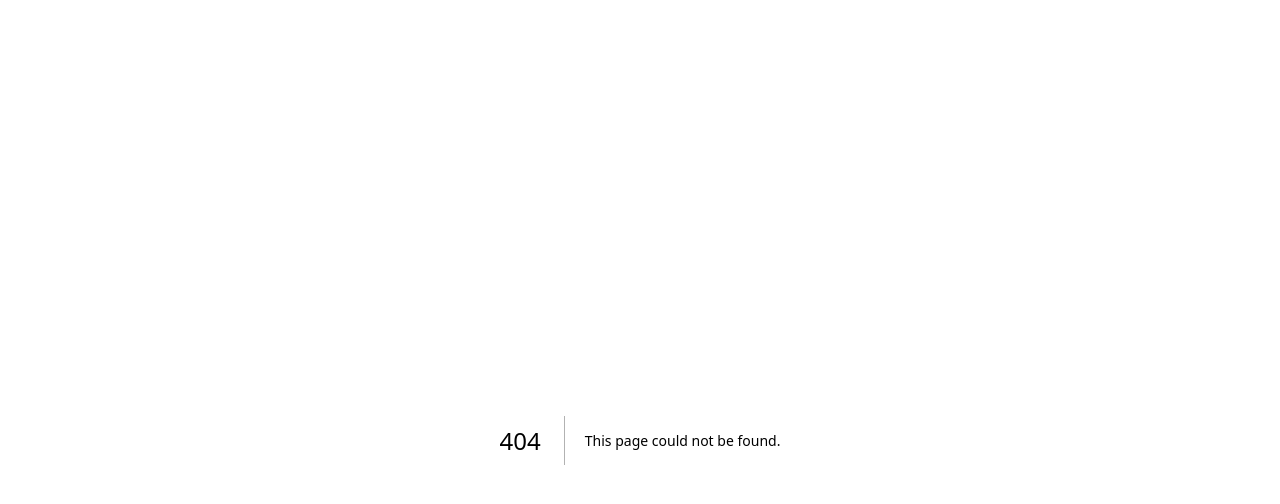
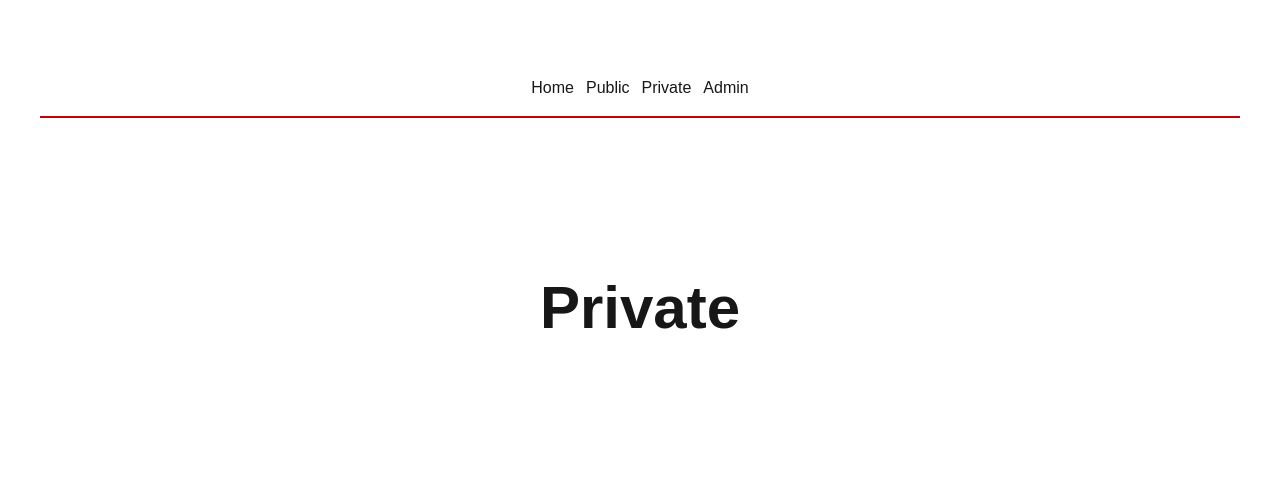
Before and after one commit to asik247/next-js-next-auth, a Next.js app: page /private in a window 1280 px wide. Before the commit this address had no page. Shown: the top 504 px of the page. Built offline with nearby package versions, Linux system fonts and the light colour scheme.

Commit message:
done redirect

```diff
--- /dev/null
+++ b/src/Components/Navbar.jsx
@@ -0,0 +1,15 @@
+import Link from 'next/link';
+import React from 'react';
+
+const Navbar = () => {
+    return (
+        <div className='border-b-2 my-5 py-4 text-center space-x-3 border-red-700'>
+            <Link href={'/'}>Home</Link>
+            <Link href={'/public'}>Public</Link>
+            <Link href={'/private'}>Private</Link>
+            <Link href={'/admin'}>Admin</Link>
+        </div>
+    );
+};
+
+export default Navbar;
--- /dev/null
+++ b/src/app/admin/page.jsx
@@ -0,0 +1,11 @@
+import React from 'react';
+
+const AdminPage = () => {
+    return (
+        <div>
+            <h1>Welcom to admin page</h1>
+        </div>
+    );
+};
+
+export default AdminPage;
--- a/src/app/api/auth/[...nextauth]/route.js
+++ b/src/app/api/auth/[...nextauth]/route.js
@@ -49,21 +49,21 @@ export const authOptions = {
         async signIn({ user, account, profile, email, credentials }) {
             return true
         },
-        async redirect({ url, baseUrl }) {
-            return baseUrl
-        },
+        // async redirect({ url, baseUrl }) {
+        //     return baseUrl
+        // },
         async session({ session, user, token }) {
-            if(token){
+            if (token) {
                 session.role = token.role,
-                session.createdAt = token.createdAt
+                    session.createdAt = token.createdAt
             }
             return session
         },
         async jwt({ token, user, account, profile, isNewUser }) {
-            if(user){
-                token:user.email,
-                token.role = user.role,
-                token.createdAt = user.createdAt
+            if (user) {
+                token: user.email,
+                    token.role = user.role,
+                    token.createdAt = user.createdAt
             }
             return token
         }
--- a/src/app/layout.js
+++ b/src/app/layout.js
@@ -1,6 +1,7 @@
 import { Geist, Geist_Mono } from "next/font/google";
 import "./globals.css";
 import NextAuthProvider from "@/Components/Provider/NextAuthProvider";
+import Navbar from "@/Components/Navbar";
 
 const geistSans = Geist({
   variable: "--font-geist-sans",
@@ -28,6 +29,7 @@ export default function RootLayout({ children }) {
 
         <NextAuthProvider>
           <main className="m-10">
+            <Navbar></Navbar>
             {children}
           </main>
         </NextAuthProvider>
--- /dev/null
+++ b/src/app/private/page.jsx
@@ -0,0 +1,11 @@
+import React from 'react';
+
+const PrivatePage = () => {
+    return (
+        <div className='text-6xl font-bold text-center my-40'>
+            Private
+        </div>
+    );
+};
+
+export default PrivatePage;
--- /dev/null
+++ b/src/proxy.js
@@ -0,0 +1,32 @@
+import { getToken } from 'next-auth/jwt';
+import { NextResponse } from 'next/server'
+const priavateRoutes = [
+  "/private", "/admin", "/secrite", "dashboard"
+]
+export async function proxy(req) {
+  const token = await getToken({ req });
+  const reqPath = req.nextUrl.pathname
+  const isAuthencated = Boolean(token);
+  const isUser = token?.role === 'user'
+  const isAdmin = token?.role === 'admin'
+  const isPrivateRoute = priavateRoutes.some(route => reqPath.startsWith(route))
+
+  //? My condition..
+  if (!isAuthencated && isPrivateRoute) {
+    const loginUrl = new URL('/api/auth/signin', req.url)
+    loginUrl.searchParams.set("callbackUrl", reqPath)
+    return NextResponse.redirect(loginUrl)
+  }
+
+  // console.log({ isAuthencated, isUser, reqPath, isPrivateRoute, isAdmin });
+  // return NextResponse.next();
+}
+
+export const config = {
+  matcher: [
+    "/private/:path*",
+    "/admin/:path*",
+    "/secrite/:path*",
+    "/dashboard/:path*",
+  ],
+};
```
